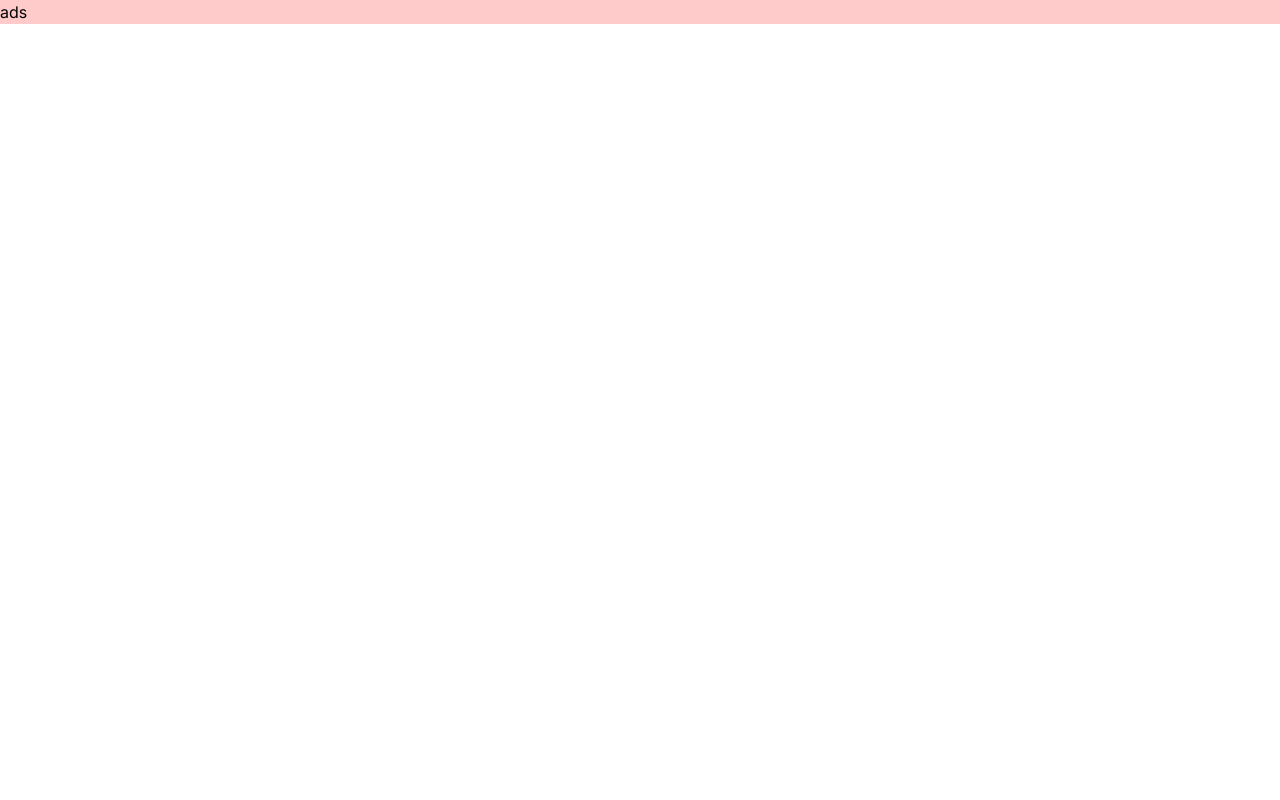
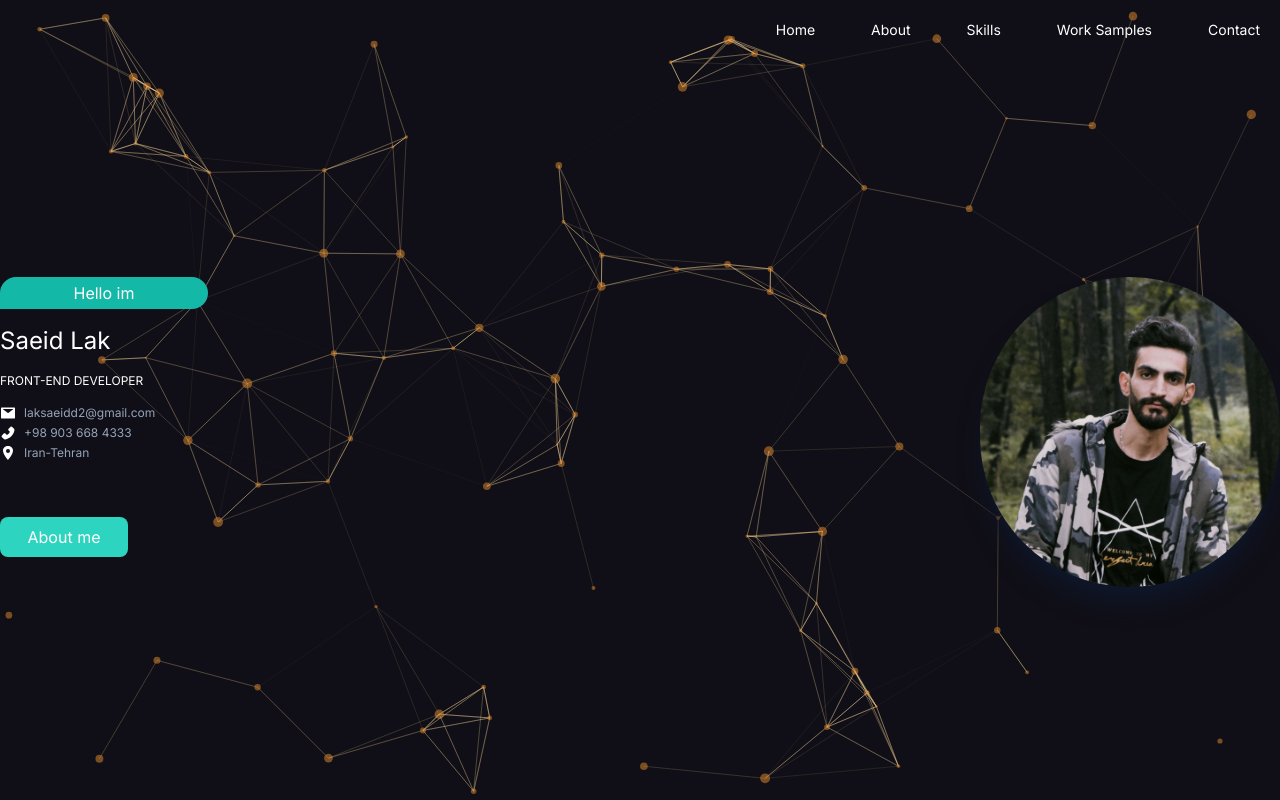
Before and after one commit to laksaeid/laksaeid-portfolio, a Next.js app: page / in a window 1280 px wide. Built offline with nearby package versions, Linux system fonts and the light colour scheme.

Commit message:
home page

```diff
--- a/package.json
+++ b/package.json
@@ -20,7 +20,10 @@
     "postcss": "8.4.25",
     "react": "18.2.0",
     "react-dom": "18.2.0",
+    "react-icons": "^4.10.1",
+    "react-tsparticles": "^2.10.1",
     "tailwindcss": "3.3.2",
+    "tsparticles": "^2.10.1",
     "typescript": "5.1.6"
   }
 }
--- a/src/app/globals.css
+++ b/src/app/globals.css
@@ -1,3 +1,7 @@
 @tailwind base;
 @tailwind components;
 @tailwind utilities;
+
+.translate-z-0 {
+    transform: translateZ(0px);
+  }
--- a/src/app/layout.tsx
+++ b/src/app/layout.tsx
@@ -14,11 +14,9 @@ export default function RootLayout({
   children: React.ReactNode;
 }) {
   return (
-    <html lang="en">
-      <body className={inter.className}>
-        <div className="container mx-auto max-w-7xl bg-red-200">
-          {children}
-        </div>
+    <html className="h-screen w-screen" lang="en">
+      <body className={"bg-primary w-screen h-screen " + inter.className}>
+        <div className="mx-auto max-w-7xl text-white h-full">{children}</div>
       </body>
     </html>
   );
--- a/src/app/page.tsx
+++ b/src/app/page.tsx
@@ -1,7 +1,50 @@
+'use client'
+import { Header } from "@/layouts";
+import Image from "next/image";
+import { AiFillMail, AiFillPhone, IoLocationSharp } from "@/icons";
+import { Button } from "@/components";
+import Particles from "@/components/particles";
 export default function Home() {
   return (
-    <main className="">
-      <div>ads</div>
+    <main className="flex flex-col h-full ">
+      <Header />
+      <div className="flex-1 flex flex-col justify-center items-center z-50">
+        <div className="flex justify-between w-full">
+          <div className="flex flex-col gap-4 w-52">
+            <p className="bg-teal-500 rounded-full rounded-bl-none p-1 text-center">
+              Hello im
+            </p>
+            <h1 className="text-2xl">Saeid Lak</h1>
+            <p className="text-xs">FRONT-END DEVELOPER</p>
+            <div className="space-y-1">
+              <div className="flex items-center gap-2">
+                <AiFillMail />
+                <span className="text-xs text-slate-400">
+                  laksaeidd2@gmail.com
+                </span>
+              </div>
+              <div className="flex items-center gap-2">
+                <AiFillPhone />
+                <span className="text-xs text-slate-400">+98 903 668 4333</span>
+              </div>
+              <div className="flex items-center gap-2">
+                <IoLocationSharp />
+                <span className="text-xs text-slate-400">Iran-Tehran</span>
+              </div>
+            </div>
+              <Button text="About me" classes="mt-10"/>
+
+          </div>
+          <Image
+            alt="profile"
+            src={"/prof.jpg"}
+            height={300}
+            width={300}
+            className="rounded-full shadow-xl shadow-slate-900"
+          />
+        </div>
+      </div>
+      <Particles/>
     </main>
   );
 }
--- /dev/null
+++ b/src/components/button/index.tsx
@@ -0,0 +1,11 @@
+interface Props{
+    text:string
+    classes?:string
+}
+const Button = ({text,classes=''}:Props) => {
+    return (
+        <button className={"bg-teal-400 rounded-lg w-32 py-2 hover:shadow-sm hover:shadow-white transition-all active:scale-95 " + classes}>{text}</button>
+     );
+}
+
+export default Button;
--- /dev/null
+++ b/src/components/index.tsx
@@ -0,0 +1,2 @@
+export { default as MyLinks } from './link'
+export { default as Button } from './button'
--- /dev/null
+++ b/src/components/link/index.tsx
@@ -0,0 +1,10 @@
+import Link from "next/link";
+interface Props{
+    text:string
+    href:string
+}
+const MyLinks = ({text,href}:Props) => {
+    return ( <Link className="text-sm hover:border-b transition-all" href={href}>{text}</Link> );
+}
+
+export default MyLinks;
--- /dev/null
+++ b/src/components/particles/index.tsx
@@ -0,0 +1,99 @@
+import { Particles as Particle } from "react-tsparticles";
+import { loadFull } from "tsparticles";
+import { useCallback } from "react";
+import { Container, Engine } from "tsparticles-engine";
+const Particles = () => {
+  const particlesInit = useCallback(async (engine: Engine) => {
+    await loadFull(engine);
+  }, []);
+  const particlesLoaded = useCallback(
+    async (container: Container | undefined) => {
+      await console.log(container);
+    },
+    []
+  );
+  return (
+    <Particle
+      className="h-full w-full absolute top-0 left-0"
+      id="tsparticles"
+      init={particlesInit}
+      loaded={particlesLoaded}
+      options={{
+        fullScreen: { enable: false },
+        background: {
+          color: {
+            value: "",
+          },
+        },
+        fpsLimit: 120,
+        interactivity: {
+          events: {
+            onClick: {
+              enable: false,
+              mode: "push",
+            },
+            onHover: {
+              enable: true,
+              mode: "repulse",
+            },
+            resize: true,
+          },
+          modes: {
+            push: {
+              quantity: 90,
+            },
+            repulse: {
+              distance: 200,
+              duration: 0.4,
+            },
+          },
+        },
+        particles: {
+          color: {
+            value: "#e68e2e",
+          },
+          links: {
+            color: "#f5d393",
+            distance: 150,
+            enable: true,
+            opacity: 0.5,
+            width: 1,
+          },
+          collisions: {
+            enable: true,
+          },
+          move: {
+            direction: "none",
+            enable: true,
+            outModes: {
+              default: "bounce",
+            },
+            random: false,
+            speed: 1,
+            straight: false,
+          },
+          number: {
+            density: {
+              enable: true,
+              area: 800,
+            },
+            value: 80,
+          },
+          opacity: {
+            value: 0.5,
+          },
+          shape:{
+            type:'circle'
+          },
+          size:{
+            value:{min:1,max:5}
+          },
+
+        },
+        detectRetina:true
+      }}
+    />
+  );
+};
+
+export default Particles;
--- /dev/null
+++ b/src/icons/index.ts
@@ -0,0 +1,2 @@
+export { AiFillGithub , AiFillLinkedin ,AiFillMail , AiFillPhone} from "react-icons/ai";
+export { IoLocationSharp} from "react-icons/io5";
--- /dev/null
+++ b/src/layouts/index.tsx
@@ -0,0 +1 @@
+export * from './main'
--- /dev/null
+++ b/src/layouts/main/index.tsx
@@ -0,0 +1,17 @@
+"use client";
+import { MyLinks } from "@/components";
+import Link from "next/link";
+import { useRouter } from "next/navigation";
+
+export const Header = () => {
+  const router = useRouter();
+  return (
+    <div className="p-5 flex justify-end gap-14 w-full h-16">
+      <MyLinks href="#" text="Home" />
+      <MyLinks href="#" text="About" />
+      <MyLinks href="#" text="Skills" />
+      <MyLinks href="#" text="Work Samples" />
+      <MyLinks href="#" text="Contact" />
+    </div>
+  );
+};
--- a/tailwind.config.js
+++ b/tailwind.config.js
@@ -1,9 +1,7 @@
 /** @type {import('tailwindcss').Config} */
 module.exports = {
   content: [
-    './src/pages/**/*.{js,ts,jsx,tsx,mdx}',
-    './src/components/**/*.{js,ts,jsx,tsx,mdx}',
-    './src/app/**/*.{js,ts,jsx,tsx,mdx}',
+    './src/**/*.{js,ts,jsx,tsx,mdx}',
   ],
   theme: {
     extend: {
@@ -12,6 +10,9 @@ module.exports = {
         'gradient-conic':
           'conic-gradient(from 180deg at 50% 50%, var(--tw-gradient-stops))',
       },
+      colors:{
+        primary:"#100f17"
+      }
     },
   },
   plugins: [],
```
Also changed, not shown: public/prof.jpg (added), 1 other file (tests, documents, lock files or other folders).
